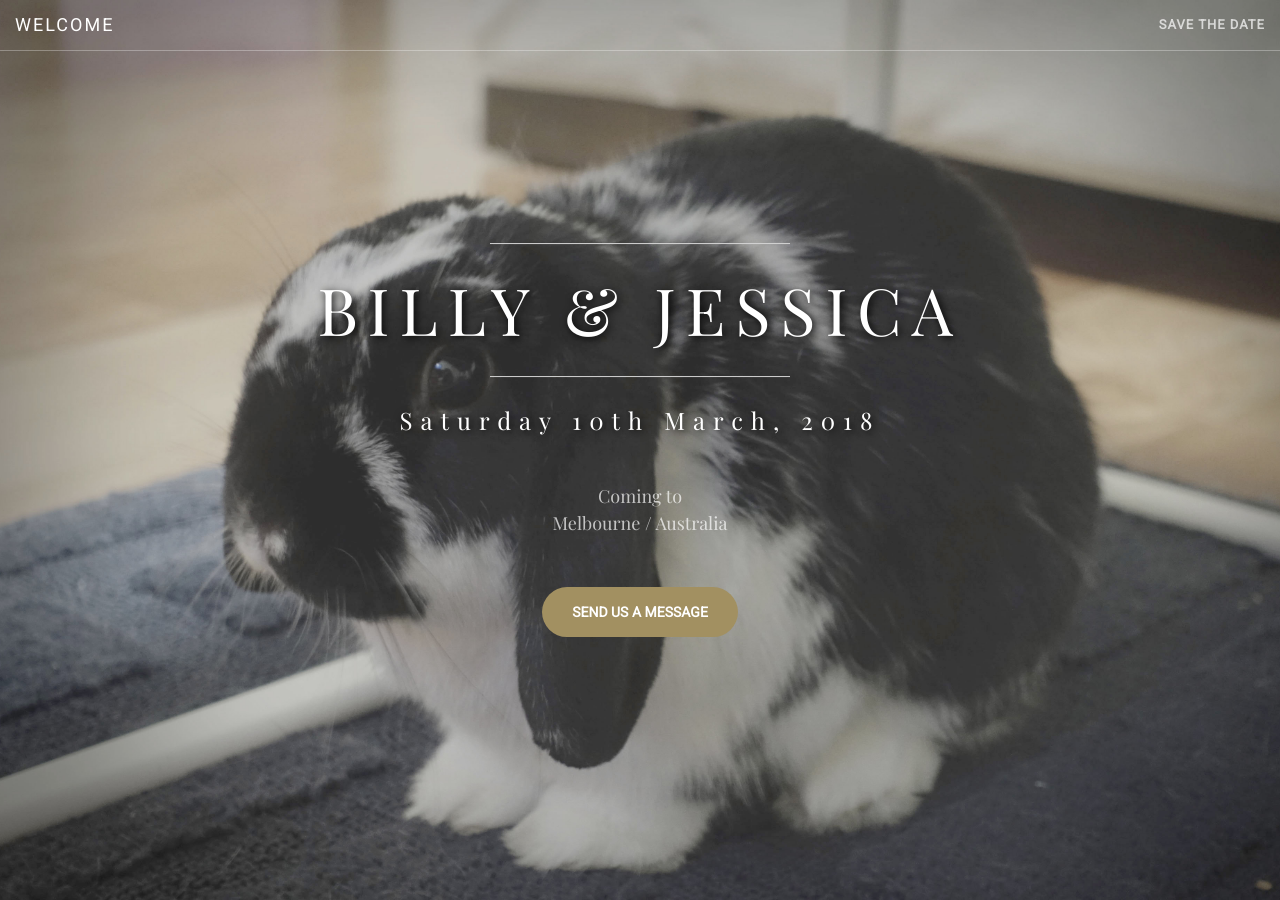
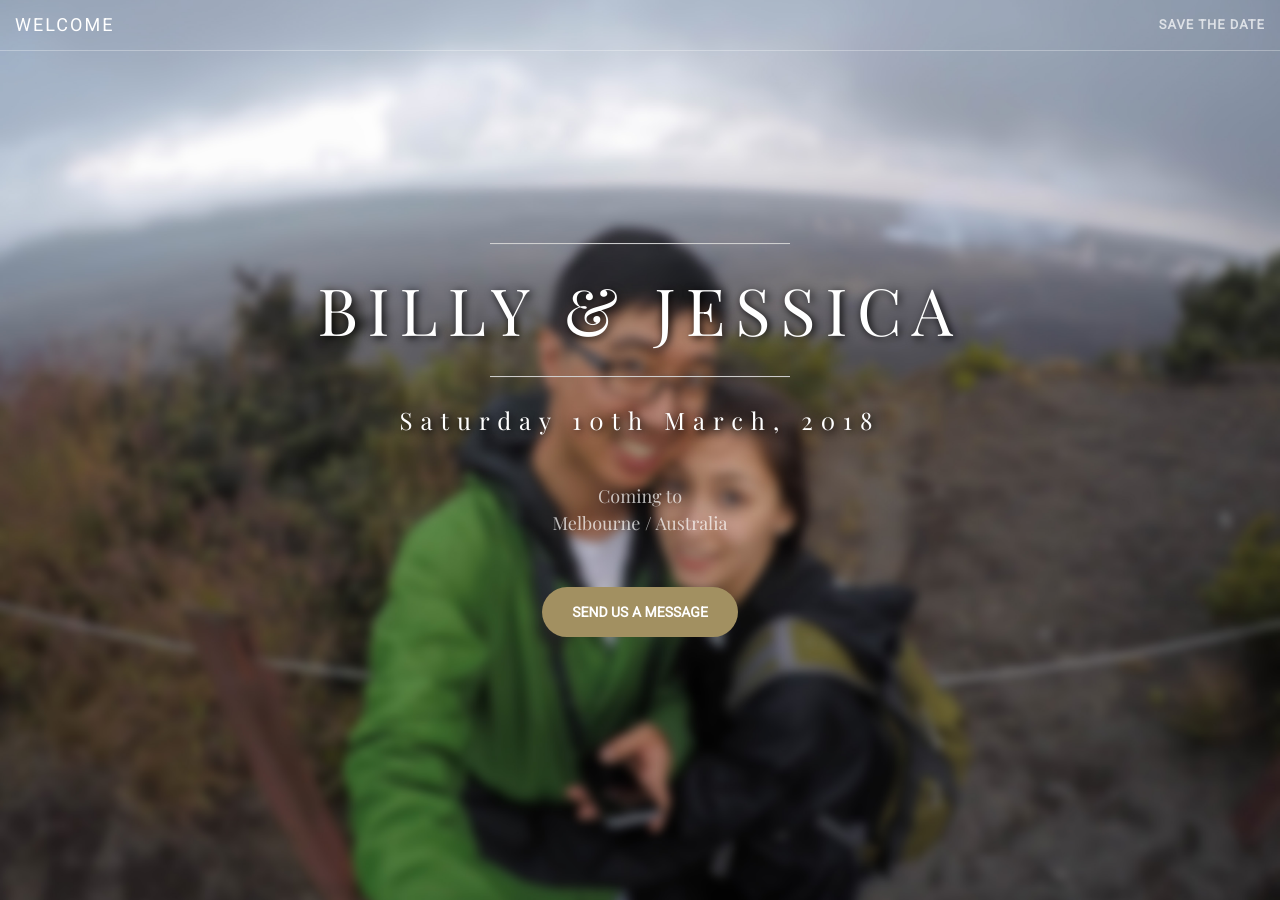
Before and after one commit to notbleh/wed-website, a Jekyll site: the page built from savethedate.html, in a window 1280 px wide and 900 px high. Built offline with Jekyll 4.4.1, drawn with Linux system fonts in a browser that asks for light colours.

Commit message:
Update _base.scss

```diff
--- a/_sass/_base.scss
+++ b/_sass/_base.scss
@@ -159,7 +159,7 @@ header {
     min-height: auto;
     @include background-cover;
     background-position: center;
-    background-image: url('../img/std-header.jpg');
+    background-image: url('../img/hawaii_header.jpg');
     text-align: center;
     color: white;
     .header-content {
```
